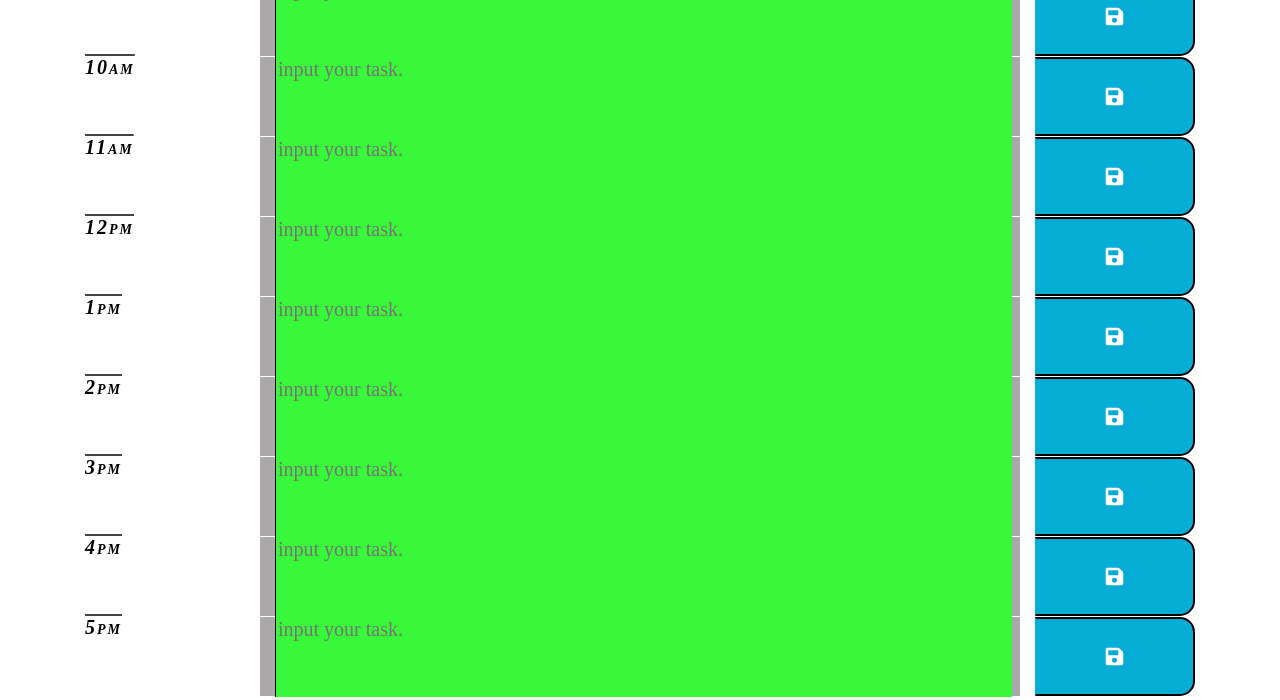
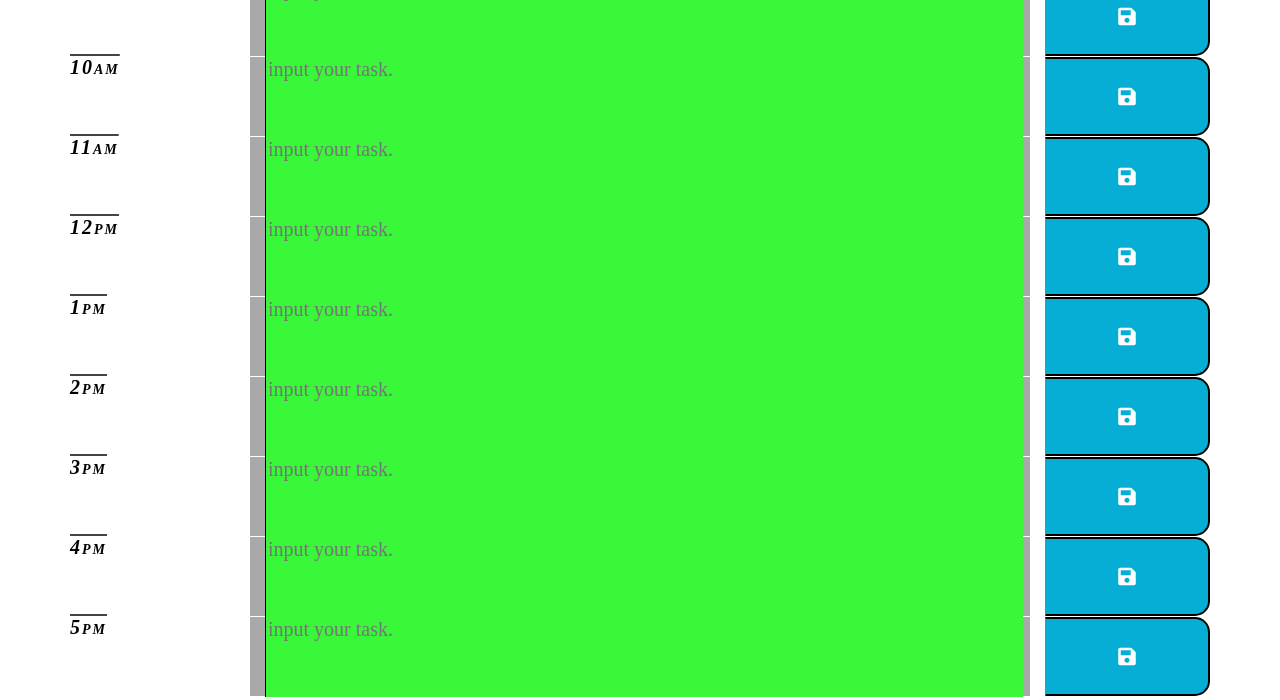
Before and after one commit to gaerlanrobert/Day-Planner-App, a plain HTML site: page index.html in a window 1280 px wide. Shown: the part 391-1091 px from the top of the page. Drawn offline with nearby package versions, Linux system fonts and the light colour scheme.

Commit message:
made some changes to the javascript and css

```diff
--- a/app.js
+++ b/app.js
@@ -1,6 +1,6 @@
 // saving input to local storage //
 
-function getLocalStorage(key) {
+function storeLocal(key) {
   let value = localStorage.getItem(key);
   if (value) {
     $(`#text${key}`).text(value);
@@ -30,7 +30,7 @@ $(document).ready(function() {
       `<div class="col-sm-2"><button class="saveButton" id=${i}><i class="fas fa-save"></i></button>`
     );
 
-    // appending //
+    // appending rows to columns//
 
     row.append(col1);
     row.append(col2);
@@ -38,18 +38,12 @@ $(document).ready(function() {
 
     $(".container").append(row);
 
-    getLocalStorage(i);
+    storeLocal(i);
   }
-  // setting up function formating hours //
-  function formatAMPM(hours) {
-    var ampm = hours >= 12 ? "pm" : "am";
-    hours = hours % 12;
-    hours = hours ? hours : 12;
-    return hours + ampm;
-  }
+
   formatAMPM();
   // color change based on current time of day
-  function changeColor() {
+  function colorChanger() {
     var currentTime = new Date().getHours();
     for (var i = 9; i < 18; i++) {
       if ($(`#${i}`).data("time") == currentTime) {
@@ -60,8 +54,17 @@ $(document).ready(function() {
     }
   }
 
+  // setting up function formating hours //
+  function formatAMPM(localTime) {
+    var ampm = localTime >= 12 ? "pm" : "am";
+    localTime = localTime % 12;
+    localTime = localTime ? localTime : 12;
+
+    return localTime + ampm;
+  }
+
   setInterval(function() {
-    changeColor();
+    colorChanger();
   }, newLocal);
 
   // saving input to local storage with onclick of button //
--- a/style.css
+++ b/style.css
@@ -74,6 +74,9 @@ textarea {
 }
 
 .saveButton i:hover {
+  background-color: #3e8e41;
+  box-shadow: 0 5px #666;
+  transform: translateY(4px);
   font-size: 50px;
   transition: all 0.3s ease-in;
 }
@@ -92,3 +95,8 @@ textarea {
   background-color: #39f739;
   color: white;
 }
+
+.container {
+  padding-left: 0;
+  padding-right: 0;
+}
```
Also changed, not shown: index.html (+1 -1 lines).
